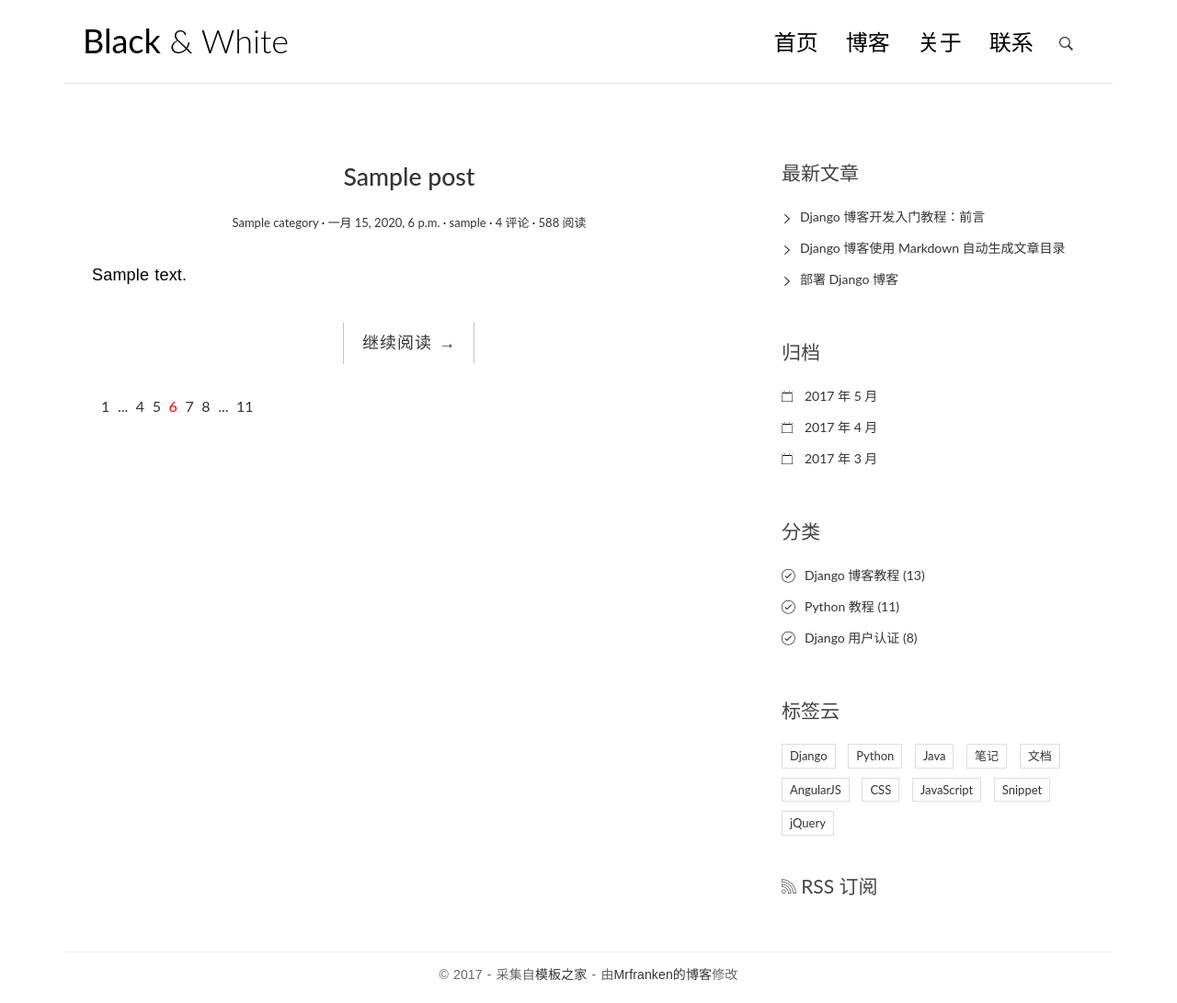
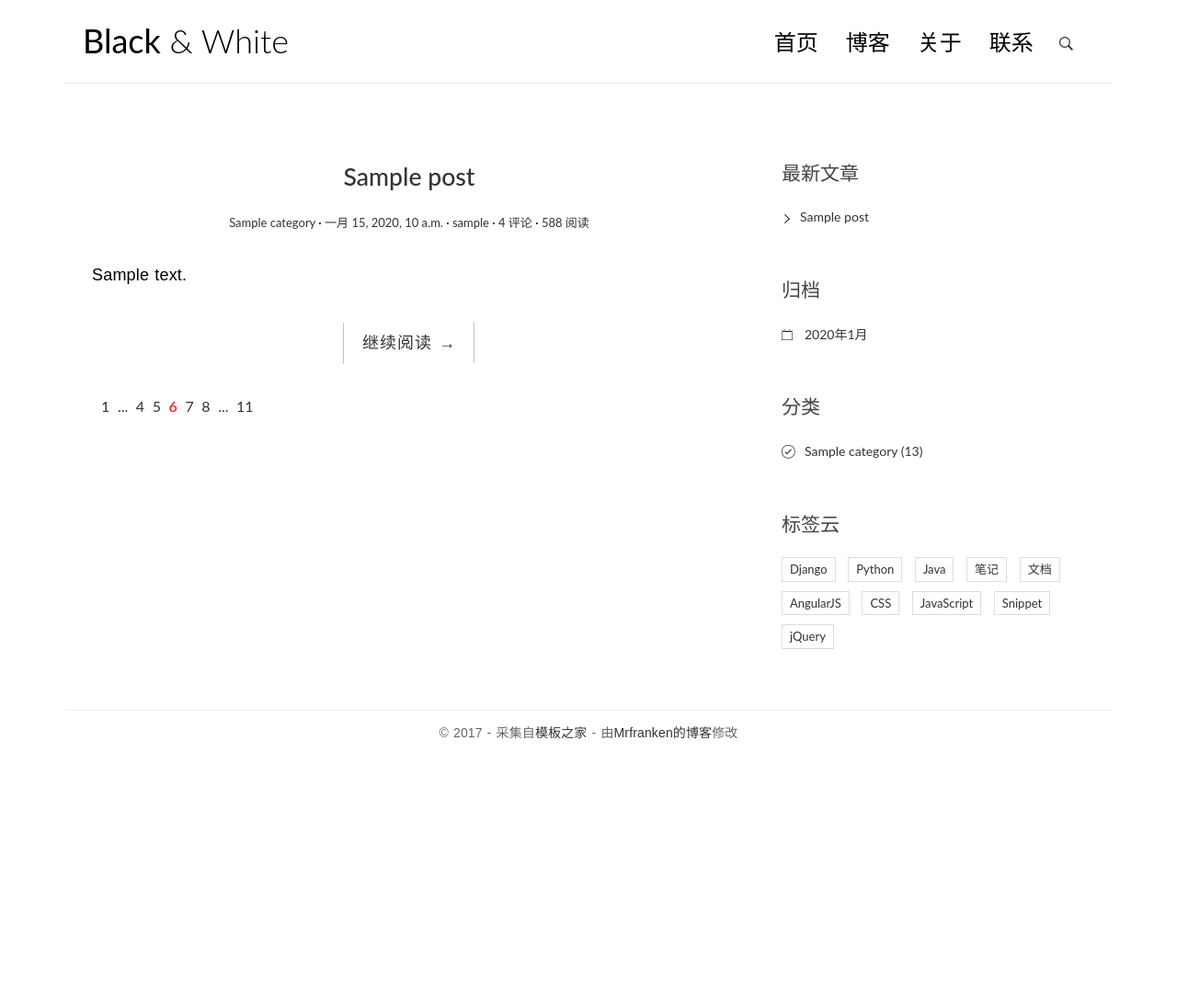
Before and after one commit to Mrfranken/blogstudying, a Django app: page / in a window 1280 px wide. Shown: the whole page at 92% size. After the commit the page ends 804 px from the top, so only its background shows below. Run offline with Django 3.2, Linux system fonts and the light colour scheme; tables that the repository leaves empty hold one stand-in row (values such as "Sample post"); some libraries are stand-ins or nearby versions.

Commit message:
how to define yourself templates label

```diff
--- /dev/null
+++ b/blogproject/blog/templatetags/blog_tags.py
@@ -0,0 +1,20 @@
+from ..models import Post, Category
+from django import template
+
+
+register = template.Library()
+
+
+@register.simple_tag
+def get_recent_posts(num=5):
+    return Post.objects.all().order_by('-created_time')[:num]
+
+
+@register.simple_tag
+def archives():
+    return Post.objects.datetimes('created_time', 'month', order='DESC')
+
+
+@register.simple_tag
+def get_categories():
+    return Category.objects.all()
--- a/blogproject/templates/blog/base.html
+++ b/blogproject/templates/blog/base.html
@@ -1,4 +1,5 @@
 {% load static from staticfiles %}
+{% load blog_tags %}
 <!DOCTYPE html>
 <html>
 <head>
@@ -16,9 +17,9 @@
 
     <!-- js -->
     <script src="{% static "blog/js/jquery-2.1.3.min.js" %}"></script>
-    <script src="{% static "blog/js/bootstrap.min.js"%}"></script>
+    <script src="{% static "blog/js/bootstrap.min.js" %}"></script>
     <script src="{% static "blog/js/pace.min.js" %}"></script>
-    <script src="{% static "blog/js/modernizr.custom.js"%}"></script>
+    <script src="{% static "blog/js/modernizr.custom.js" %}"></script>
 </head>
 
 <body>
@@ -71,8 +72,83 @@
                 {% endblock %}
             </main>
             <aside class="col-md-4">
-                {% block side %}
-                {% endblock %}
+                <div class="widget widget-recent-posts">
+                    <h3 class="widget-title">最新文章</h3>
+                    {% get_recent_posts as recent_post_list %}
+                    <ul>
+                        {% for post in recent_post_list %}
+                            <li>
+                                <a href="{{ post.get_absolute_url }}">{{ post.title }}</a>
+                            </li>
+                        {% empty %}
+                            暂无归档
+                        {% endfor %}
+                    </ul>
+                </div>
+
+                <div class="widget widget-archives">
+                    <h3 class="widget-title">归档</h3>
+                    {% archives as date_list %}
+                    <ul>
+                        {% for date in date_list %}
+                            <li>
+                                <a href="#">{{ date.year }}年{{ date.month }}月</a>
+                            </li>
+                        {% empty %}
+                            暂无分类
+                        {% endfor %}
+                    </ul>
+                </div>
+
+                <div class="widget widget-category">
+                    <h3 class="widget-title">分类</h3>
+                    {% get_categories as category_list %}
+                    <ul>
+                        {% for catetory in category_list %}
+                            <li>
+                                <a href="#"> {{ catetory.name }} <span class="post-count">(13)</span></a>
+                            </li>
+                        {% empty %}
+                            暂无分类
+                        {% endfor %}
+                    </ul>
+                </div>
+
+                <div class="widget widget-tag-cloud">
+                    <h3 class="widget-title">标签云</h3>
+                    <ul>
+                        <li>
+                            <a href="#">Django</a>
+                        </li>
+                        <li>
+                            <a href="#">Python</a>
+                        </li>
+                        <li>
+                            <a href="#">Java</a>
+                        </li>
+                        <li>
+                            <a href="#">笔记</a>
+                        </li>
+                        <li>
+                            <a href="#">文档</a>
+                        </li>
+                        <li>
+                            <a href="#">AngularJS</a>
+                        </li>
+                        <li>
+                            <a href="#">CSS</a>
+                        </li>
+                        <li>
+                            <a href="#">JavaScript</a>
+                        </li>
+                        <li>
+                            <a href="#">Snippet</a>
+                        </li>
+                        <li>
+                            <a href="#">jQuery</a>
+                        </li>
+                    </ul>
+                </div>
             </aside>
         </div>
     </div>
--- a/blogproject/templates/blog/index.html
+++ b/blogproject/templates/blog/index.html
@@ -1,5 +1,5 @@
 {% extends 'blog/base.html' %}
-
+{#{% load blog_tags%}#}
 {% block main %}
     {% for post in post_list %}
         <article class="post post-{{ post.pk }}">
@@ -41,88 +41,3 @@
         </ul>
     </div>
 {% endblock main %}
-
-{% block side %}
-    <div class="widget widget-recent-posts">
-        <h3 class="widget-title">最新文章</h3>
-        <ul>
-            <li>
-                <a href="#">Django 博客开发入门教程：前言</a>
-            </li>
-            <li>
-                <a href="#">Django 博客使用 Markdown 自动生成文章目录</a>
-            </li>
-            <li>
-                <a href="#">部署 Django 博客</a>
-            </li>
-        </ul>
-    </div>
-    <div class="widget widget-archives">
-        <h3 class="widget-title">归档</h3>
-        <ul>
-            <li>
-                <a href="#">2017 年 5 月</a>
-            </li>
-            <li>
-                <a href="#">2017 年 4 月</a>
-            </li>
-            <li>
-                <a href="#">2017 年 3 月</a>
-            </li>
-        </ul>
-    </div>
-
-    <div class="widget widget-category">
-        <h3 class="widget-title">分类</h3>
-        <ul>
-            <li>
-                <a href="#">Django 博客教程 <span class="post-count">(13)</span></a>
-            </li>
-            <li>
-                <a href="#">Python 教程 <span class="post-count">(11)</span></a>
-            </li>
-            <li>
-                <a href="#">Django 用户认证 <span class="post-count">(8)</span></a>
-            </li>
-        </ul>
-    </div>
-
-    <div class="widget widget-tag-cloud">
-        <h3 class="widget-title">标签云</h3>
-        <ul>
-            <li>
-                <a href="#">Django</a>
-            </li>
-            <li>
-                <a href="#">Python</a>
-            </li>
-            <li>
-                <a href="#">Java</a>
-            </li>
-            <li>
-                <a href="#">笔记</a>
-            </li>
-            <li>
-                <a href="#">文档</a>
-            </li>
-            <li>
-                <a href="#">AngularJS</a>
-            </li>
-            <li>
-                <a href="#">CSS</a>
-            </li>
-            <li>
-                <a href="#">JavaScript</a>
-            </li>
-            <li>
-                <a href="#">Snippet</a>
-            </li>
-            <li>
-                <a href="#">jQuery</a>
-            </li>
-        </ul>
-    </div>
-    <div class="rss">
-        <a href=""><span class="ion-social-rss-outline"></span> RSS 订阅</a>
-    </div>
-{% endblock side %}
```
Also changed, not shown: blogproject/blogproject/settings.py (+11 -1 lines), blogproject/templates/blog/detail.html (+18 -5 lines), README.md, blogproject/blog/templatetags/__init__.py (added).
